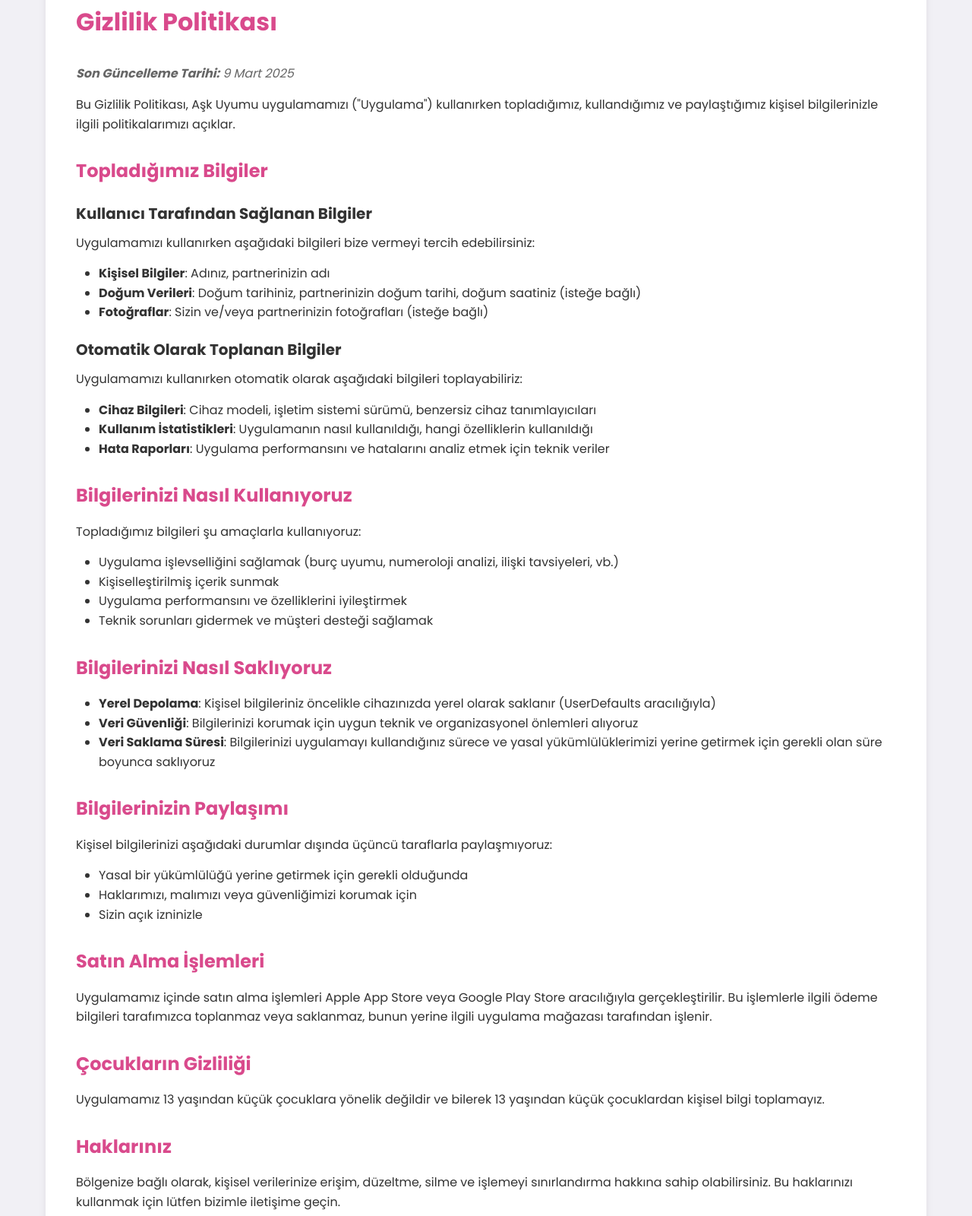
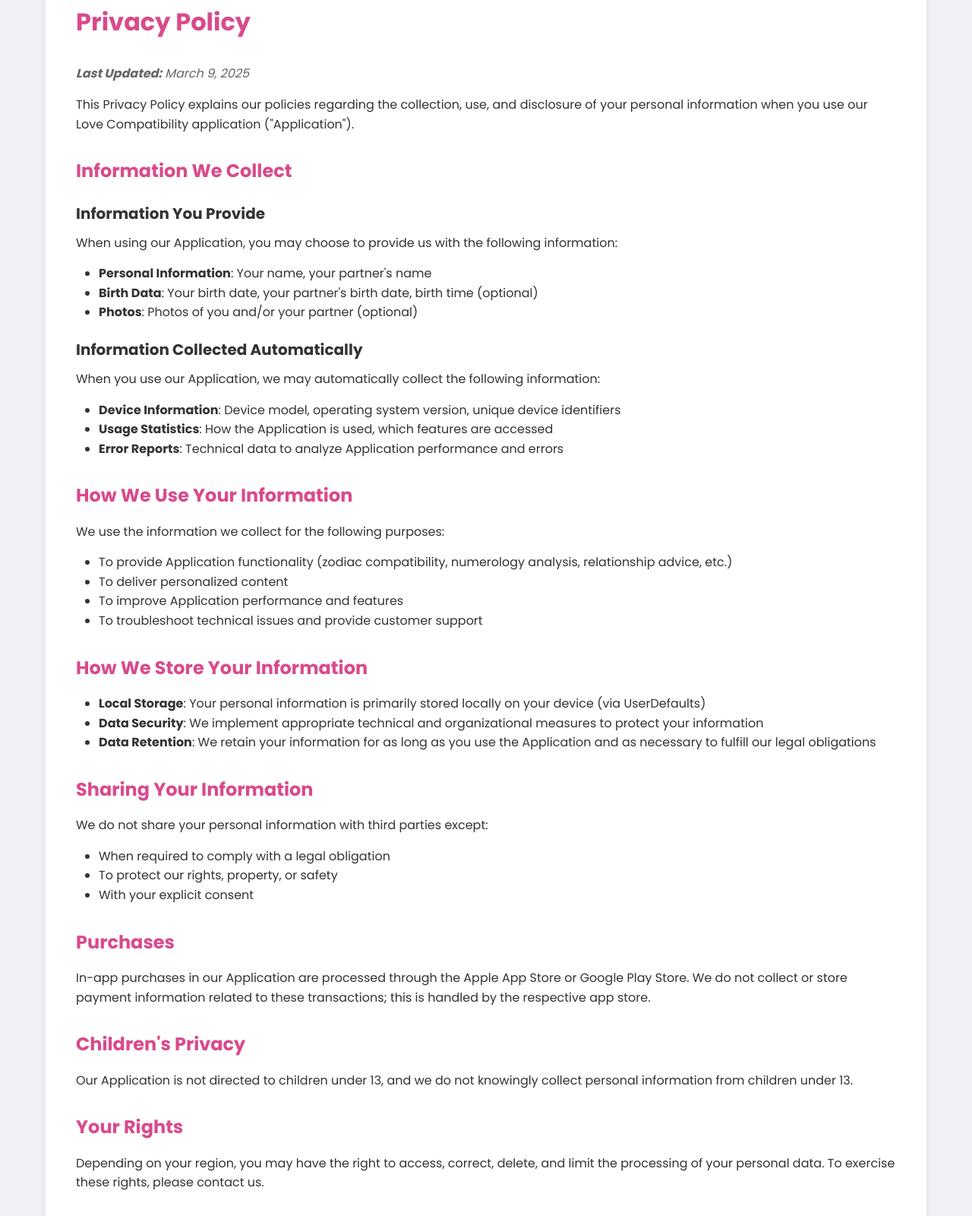
Before and after one commit to muratcancicekk/LoveTermsPrivacy, a plain HTML site: page privacy.html in a window 1280 px wide. Shown: the part 198-1798 px from the top of the page at 76% size. Drawn offline with Linux system fonts and the light colour scheme.

Commit message:
Update privacy.html

```diff
--- a/privacy.html
+++ b/privacy.html
@@ -1,9 +1,9 @@
 <!DOCTYPE html>
-<html lang="tr">
+<html lang="en">
 <head>
     <meta charset="UTF-8">
     <meta name="viewport" content="width=device-width, initial-scale=1.0">
-    <title>Gizlilik Politikası - Aşk Uyumu</title>
+    <title>Privacy Policy - Love Compatibility</title>
     <link rel="stylesheet" href="styles.css">
     <link href="https://fonts.googleapis.com/css2?family=Poppins:wght@300;400;500;600;700&display=swap" rel="stylesheet">
 </head>
@@ -11,88 +11,88 @@
     <div class="container">
         <header>
             <div class="logo">
-                <img src="assets/logo.png" alt="Aşk Uyumu Logo" class="logo-image">
-                <h1>Aşk Uyumu</h1>
+                <img src="assets/logo.png" alt="Love Compatibility Logo" class="logo-image">
+                <h1>Love Compatibility</h1>
             </div>
         </header>
 
         <main class="policy-container">
-            <h1>Gizlilik Politikası</h1>
-            <p class="policy-date"><strong>Son Güncelleme Tarihi:</strong> 9 Mart 2025</p>
+            <h1>Privacy Policy</h1>
+            <p class="policy-date"><strong>Last Updated:</strong> March 9, 2025</p>
 
-            <p>Bu Gizlilik Politikası, Aşk Uyumu uygulamamızı ("Uygulama") kullanırken topladığımız, kullandığımız ve paylaştığımız kişisel bilgilerinizle ilgili politikalarımızı açıklar.</p>
+            <p>This Privacy Policy explains our policies regarding the collection, use, and disclosure of your personal information when you use our Love Compatibility application ("Application").</p>
 
-            <h2>Topladığımız Bilgiler</h2>
+            <h2>Information We Collect</h2>
 
-            <h3>Kullanıcı Tarafından Sağlanan Bilgiler</h3>
-            <p>Uygulamamızı kullanırken aşağıdaki bilgileri bize vermeyi tercih edebilirsiniz:</p>
+            <h3>Information You Provide</h3>
+            <p>When using our Application, you may choose to provide us with the following information:</p>
             <ul>
-                <li><strong>Kişisel Bilgiler</strong>: Adınız, partnerinizin adı</li>
-                <li><strong>Doğum Verileri</strong>: Doğum tarihiniz, partnerinizin doğum tarihi, doğum saatiniz (isteğe bağlı)</li>
-                <li><strong>Fotoğraflar</strong>: Sizin ve/veya partnerinizin fotoğrafları (isteğe bağlı)</li>
+                <li><strong>Personal Information</strong>: Your name, your partner's name</li>
+                <li><strong>Birth Data</strong>: Your birth date, your partner's birth date, birth time (optional)</li>
+                <li><strong>Photos</strong>: Photos of you and/or your partner (optional)</li>
             </ul>
 
-            <h3>Otomatik Olarak Toplanan Bilgiler</h3>
-            <p>Uygulamamızı kullanırken otomatik olarak aşağıdaki bilgileri toplayabiliriz:</p>
+            <h3>Information Collected Automatically</h3>
+            <p>When you use our Application, we may automatically collect the following information:</p>
             <ul>
-                <li><strong>Cihaz Bilgileri</strong>: Cihaz modeli, işletim sistemi sürümü, benzersiz cihaz tanımlayıcıları</li>
-                <li><strong>Kullanım İstatistikleri</strong>: Uygulamanın nasıl kullanıldığı, hangi özelliklerin kullanıldığı</li>
-                <li><strong>Hata Raporları</strong>: Uygulama performansını ve hatalarını analiz etmek için teknik veriler</li>
+                <li><strong>Device Information</strong>: Device model, operating system version, unique device identifiers</li>
+                <li><strong>Usage Statistics</strong>: How the Application is used, which features are accessed</li>
+                <li><strong>Error Reports</strong>: Technical data to analyze Application performance and errors</li>
             </ul>
 
-            <h2>Bilgilerinizi Nasıl Kullanıyoruz</h2>
-            <p>Topladığımız bilgileri şu amaçlarla kullanıyoruz:</p>
+            <h2>How We Use Your Information</h2>
+            <p>We use the information we collect for the following purposes:</p>
             <ul>
-                <li>Uygulama işlevselliğini sağlamak (burç uyumu, numeroloji analizi, ilişki tavsiyeleri, vb.)</li>
-                <li>Kişiselleştirilmiş içerik sunmak</li>
-                <li>Uygulama performansını ve özelliklerini iyileştirmek</li>
-                <li>Teknik sorunları gidermek ve müşteri desteği sağlamak</li>
+                <li>To provide Application functionality (zodiac compatibility, numerology analysis, relationship advice, etc.)</li>
+                <li>To deliver personalized content</li>
+                <li>To improve Application performance and features</li>
+                <li>To troubleshoot technical issues and provide customer support</li>
             </ul>
 
-            <h2>Bilgilerinizi Nasıl Saklıyoruz</h2>
+            <h2>How We Store Your Information</h2>
             <ul>
-                <li><strong>Yerel Depolama</strong>: Kişisel bilgileriniz öncelikle cihazınızda yerel olarak saklanır (UserDefaults aracılığıyla)</li>
-                <li><strong>Veri Güvenliği</strong>: Bilgilerinizi korumak için uygun teknik ve organizasyonel önlemleri alıyoruz</li>
-                <li><strong>Veri Saklama Süresi</strong>: Bilgilerinizi uygulamayı kullandığınız sürece ve yasal yükümlülüklerimizi yerine getirmek için gerekli olan süre boyunca saklıyoruz</li>
+                <li><strong>Local Storage</strong>: Your personal information is primarily stored locally on your device (via UserDefaults)</li>
+                <li><strong>Data Security</strong>: We implement appropriate technical and organizational measures to protect your information</li>
+                <li><strong>Data Retention</strong>: We retain your information for as long as you use the Application and as necessary to fulfill our legal obligations</li>
             </ul>
 
-            <h2>Bilgilerinizin Paylaşımı</h2>
-            <p>Kişisel bilgilerinizi aşağıdaki durumlar dışında üçüncü taraflarla paylaşmıyoruz:</p>
+            <h2>Sharing Your Information</h2>
+            <p>We do not share your personal information with third parties except:</p>
             <ul>
-                <li>Yasal bir yükümlülüğü yerine getirmek için gerekli olduğunda</li>
-                <li>Haklarımızı, malımızı veya güvenliğimizi korumak için</li>
-                <li>Sizin açık izninizle</li>
+                <li>When required to comply with a legal obligation</li>
+                <li>To protect our rights, property, or safety</li>
+                <li>With your explicit consent</li>
             </ul>
 
-            <h2>Satın Alma İşlemleri</h2>
-            <p>Uygulamamız içinde satın alma işlemleri Apple App Store veya Google Play Store aracılığıyla gerçekleştirilir. Bu işlemlerle ilgili ödeme bilgileri tarafımızca toplanmaz veya saklanmaz, bunun yerine ilgili uygulama mağazası tarafından işlenir.</p>
+            <h2>Purchases</h2>
+            <p>In-app purchases in our Application are processed through the Apple App Store or Google Play Store. We do not collect or store payment information related to these transactions; this is handled by the respective app store.</p>
 
-            <h2>Çocukların Gizliliği</h2>
-            <p>Uygulamamız 13 yaşından küçük çocuklara yönelik değildir ve bilerek 13 yaşından küçük çocuklardan kişisel bilgi toplamayız.</p>
+            <h2>Children's Privacy</h2>
+            <p>Our Application is not directed to children under 13, and we do not knowingly collect personal information from children under 13.</p>
 
-            <h2>Haklarınız</h2>
-            <p>Bölgenize bağlı olarak, kişisel verilerinize erişim, düzeltme, silme ve işlemeyi sınırlandırma hakkına sahip olabilirsiniz. Bu haklarınızı kullanmak için lütfen bizimle iletişime geçin.</p>
+            <h2>Your Rights</h2>
+            <p>Depending on your region, you may have the right to access, correct, delete, and limit the processing of your personal data. To exercise these rights, please contact us.</p>
 
-            <h2>Bu Politikada Değişiklikler</h2>
-            <p>Bu Gizlilik Politikasını zaman zaman güncelleyebiliriz. Önemli değişiklikler yaptığımızda, uygulamada bir bildirim yayınlayarak veya size doğrudan bir bildirim göndererek sizi bilgilendireceğiz.</p>
+            <h2>Changes to This Policy</h2>
+            <p>We may update this Privacy Policy from time to time. When we make significant changes, we will notify you by posting a notification in the Application or by sending you a direct notification.</p>
 
-            <h2>İletişim</h2>
-            <p>Bu Gizlilik Politikası hakkında sorularınız veya endişeleriniz varsa, lütfen aşağıdaki iletişim bilgilerinden bize ulaşın:</p>
-            <p>Email: <a href="mailto:contact@askuyumu.com">contact@askuyumu.com</a></p>
+            <h2>Contact Us</h2>
+            <p>If you have any questions or concerns about this Privacy Policy, please contact us at:</p>
+            <p>Email: <a href="mailto:muratcancicekk@gmail.com">muratcancicekk@gmail.com</a></p>
 
             <hr>
 
-            <p>Bu Gizlilik Politikası'nı kabul etmiyorsanız, lütfen uygulamayı kullanmayı bırakın ve cihazınızdan kaldırın.</p>
+            <p>If you do not agree with this Privacy Policy, please discontinue use of the Application and uninstall it from your device.</p>
 
-            <a href="index.html" class="back-button">Ana Sayfaya Dön</a>
+            <a href="index.html" class="back-button">Back to Home</a>
         </main>
 
         <footer>
             <div class="footer-links">
-                <a href="privacy.html">Gizlilik Politikası</a>
-                <a href="terms.html">Kullanım Şartları</a>
+                <a href="privacy.html">Privacy Policy</a>
+                <a href="terms.html">Terms of Use</a>
             </div>
-            <p class="copyright">&copy; 2025 Aşk Uyumu. Tüm hakları saklıdır.</p>
+            <p class="copyright">&copy; 2025 Love Compatibility. All rights reserved.</p>
         </footer>
     </div>
 </body>
```
